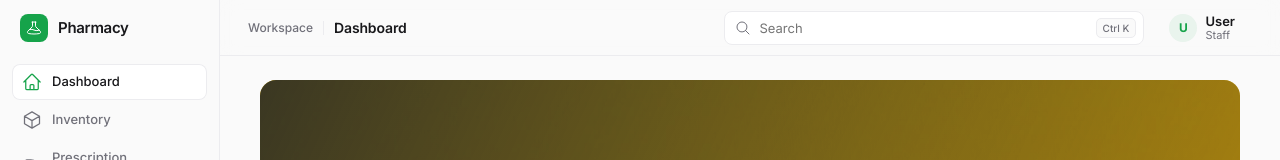
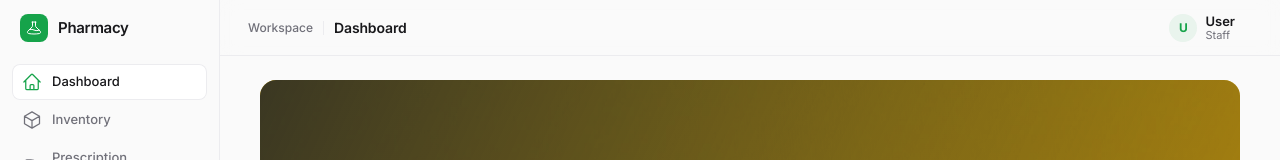
Before and after one commit to paruljamwal/Pharmacy_Management_System, a React (Vite) app: page / in a window 1280 px wide. Shown: the top 160 px of the page. Built offline with nearby package versions, Linux system fonts and the light colour scheme.

Commit message:
fix: UI improvements

```diff
--- a/src/components/layouts/Navbar.css
+++ b/src/components/layouts/Navbar.css
@@ -2,9 +2,9 @@
   position: sticky;
   top: 0;
   z-index: 20;
-  display: grid;
-  grid-template-columns: minmax(0, 1fr) minmax(200px, 420px) auto;
+  display: flex;
   align-items: center;
+  justify-content: space-between;
   gap: 20px;
   height: var(--navbar-height);
   padding: 0 32px 0 28px;
@@ -71,71 +71,11 @@
   text-overflow: ellipsis;
 }
 
-.navbar__search {
-  position: relative;
-  width: 100%;
-  justify-self: center;
-}
-
-.navbar__search-icon {
-  position: absolute;
-  top: 50%;
-  left: 11px;
-  transform: translateY(-50%);
-  color: var(--color-text-muted);
-  pointer-events: none;
-}
-
-.navbar__search-input {
-  width: 100%;
-  height: 34px;
-  padding: 0 64px 0 34px;
-  border: 1px solid var(--color-border);
-  border-radius: 8px;
-  background: #ffffff;
-  color: var(--color-text-muted);
-  font-size: 0.8125rem;
-  outline: none;
-  transition: border-color 0.12s ease, box-shadow 0.12s ease;
-}
-
-.navbar__search-input:disabled {
-  cursor: default;
-  opacity: 1;
-}
-
-.navbar__search:hover .navbar__search-input {
-  border-color: #d4d4d8;
-}
-
-.navbar__search-kbd {
-  position: absolute;
-  top: 50%;
-  right: 8px;
-  transform: translateY(-50%);
-  display: inline-flex;
-  align-items: center;
-  justify-content: center;
-  min-width: 28px;
-  height: 20px;
-  padding: 0 6px;
-  border: 1px solid var(--color-border);
-  border-radius: 5px;
-  background: var(--color-bg);
-  color: var(--color-text-muted);
-  font-family: inherit;
-  font-size: 0.625rem;
-  font-weight: 500;
-  line-height: 1;
-  white-space: nowrap;
-  pointer-events: none;
-}
-
 .navbar__profile {
   display: inline-flex;
   align-items: center;
   gap: 8px;
-  justify-self: end;
+  flex-shrink: 0;
   padding: 4px 8px 4px 4px;
   border: 1px solid transparent;
   border-radius: 999px;
@@ -184,12 +124,7 @@
 
 @media (max-width: 900px) {
   .navbar {
-    grid-template-columns: minmax(0, 1fr) auto;
     padding: 0 16px;
-  }
-
-  .navbar__search {
-    display: none;
   }
 
   .navbar__menu {
--- a/src/components/layouts/Navbar.jsx
+++ b/src/components/layouts/Navbar.jsx
@@ -1,12 +1,7 @@
 import { useLocation } from 'react-router-dom';
-import { HiOutlineBars3, HiOutlineMagnifyingGlass } from 'react-icons/hi2';
+import { HiOutlineBars3 } from 'react-icons/hi2';
 import { NAV_ITEMS } from '../../constants';
 import './Navbar.css';
-
-const SEARCH_SHORTCUT =
-  typeof navigator !== 'undefined' && /Mac|iPhone|iPad/i.test(navigator.platform)
-    ? '⌘K'
-    : 'Ctrl K';
 
 function Navbar({ onMenuClick }) {
   const { pathname } = useLocation();
@@ -31,18 +26,6 @@ function Navbar({ onMenuClick }) {
         </div>
       </div>
 
-      <div className="navbar__search" title="Search coming soon">
-        <HiOutlineMagnifyingGlass size={16} className="navbar__search-icon" />
-        <input
-          type="search"
-          className="navbar__search-input"
-          placeholder="Search"
-          aria-label="Global search"
-          disabled
-        />
-        <kbd className="navbar__search-kbd">{SEARCH_SHORTCUT}</kbd>
-      </div>
-
       <button type="button" className="navbar__profile" aria-label="User menu">
         <span className="navbar__avatar" aria-hidden="true">
           U
--- a/src/pages/billing/MedicinePicker.jsx
+++ b/src/pages/billing/MedicinePicker.jsx
@@ -1,4 +1,5 @@
 import { useMemo, useState } from 'react';
+import { HiOutlinePlus } from 'react-icons/hi2';
 import { Button, SearchInput, Select, Table } from '../../components/common';
 import { SEARCH_BY_OPTIONS } from '../../constants/billing';
 import { filterBillingMedicines, formatCurrency } from '../../utils/billing';
@@ -69,6 +70,7 @@ function MedicinePicker({ medicines, onAdd }) {
         <Button
           variant="ghost"
           disabled={row.stock <= 0}
+          icon={<HiOutlinePlus size={16} />}
           onClick={() => onAdd(row, quantities[row.id] ?? 1)}
         >
           Add
```
